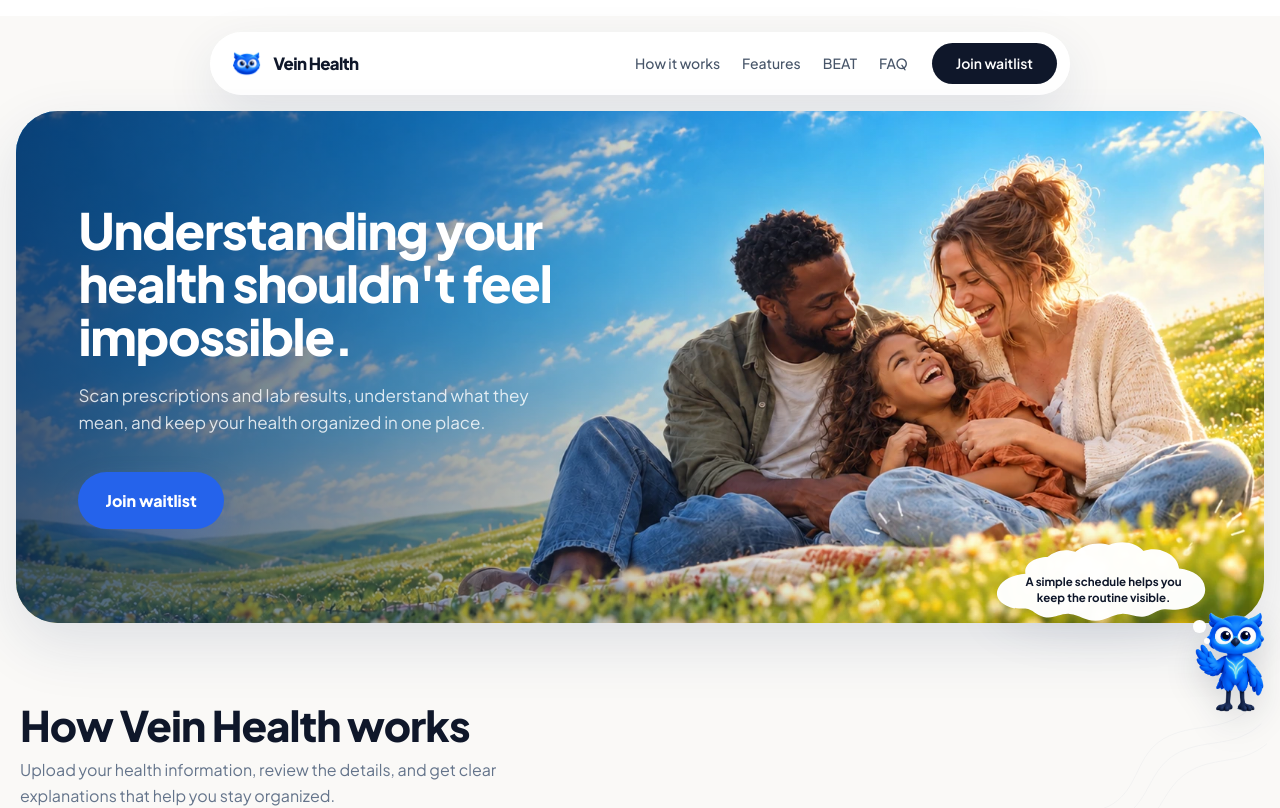
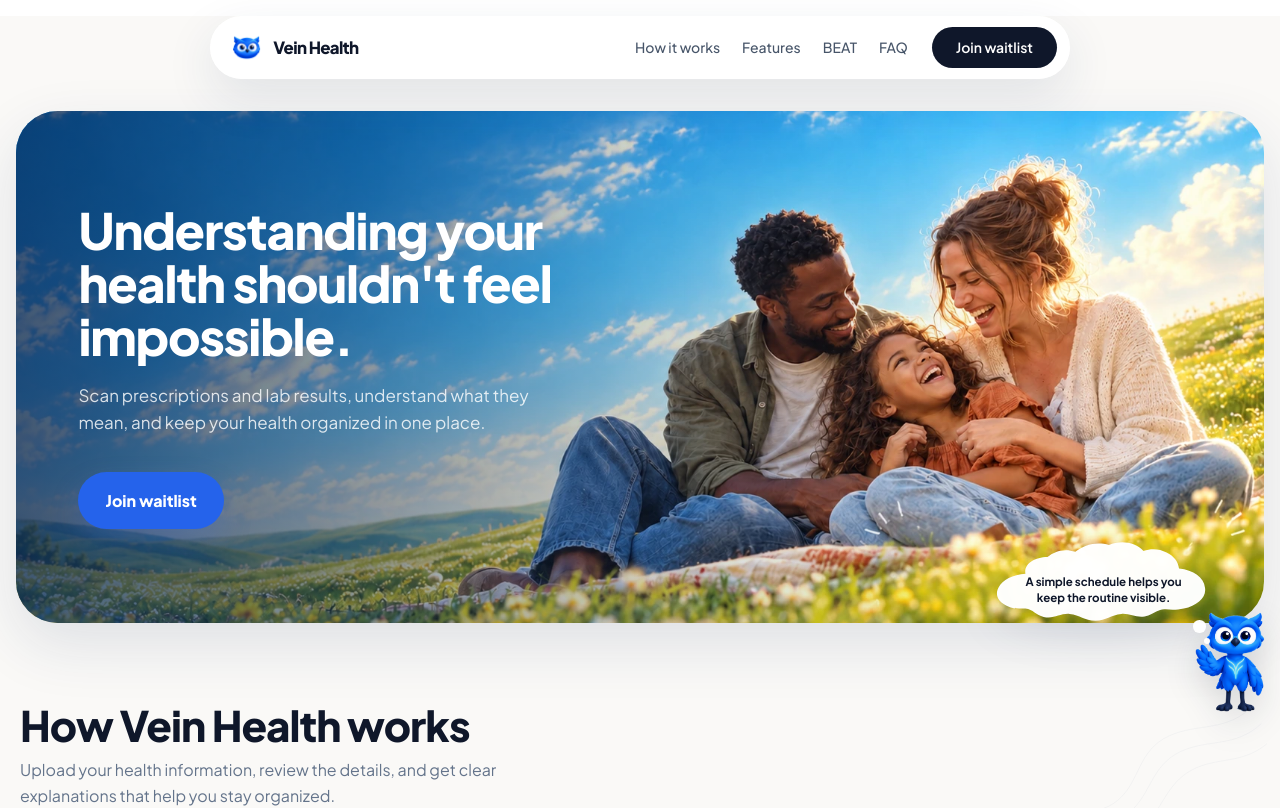
Before and after one commit to Vein-Health/vein-health-frontend, a React (Vite) app: page / in a window 1280 px wide. Shown: the top 808 px of the page. Built offline with nearby package versions, Linux system fonts and the light colour scheme.

Commit message:
fix sticky header positioning

```diff
--- a/src/styles/index.css
+++ b/src/styles/index.css
@@ -54,7 +54,7 @@ button:focus-visible, a:focus-visible, [tabindex]:focus-visible {
 .contour-field__shape--top-right { top: 7%; right: -1.25rem; transform: rotate(-8deg); }
 .contour-field__shape--middle-left { top: 47%; left: -1.25rem; transform: rotate(9deg) scaleX(-1); }
 .contour-field__shape--lower-right { top: 82%; right: -1.5rem; transform: rotate(-6deg); }
-.landing-page > :not(.contour-field):not(.app-intro), .legal-page > :not(.contour-field):not(.app-intro), .waitlist-page > :not(.contour-field):not(.app-intro) { position: relative; z-index: 1; }
+.landing-page > :not(.contour-field):not(.app-intro):not(.public-header), .legal-page > :not(.contour-field):not(.app-intro):not(.public-header), .waitlist-page > :not(.contour-field):not(.app-intro):not(.public-header) { position: relative; z-index: 1; }
 
 .app-intro {
   position: fixed;
```
